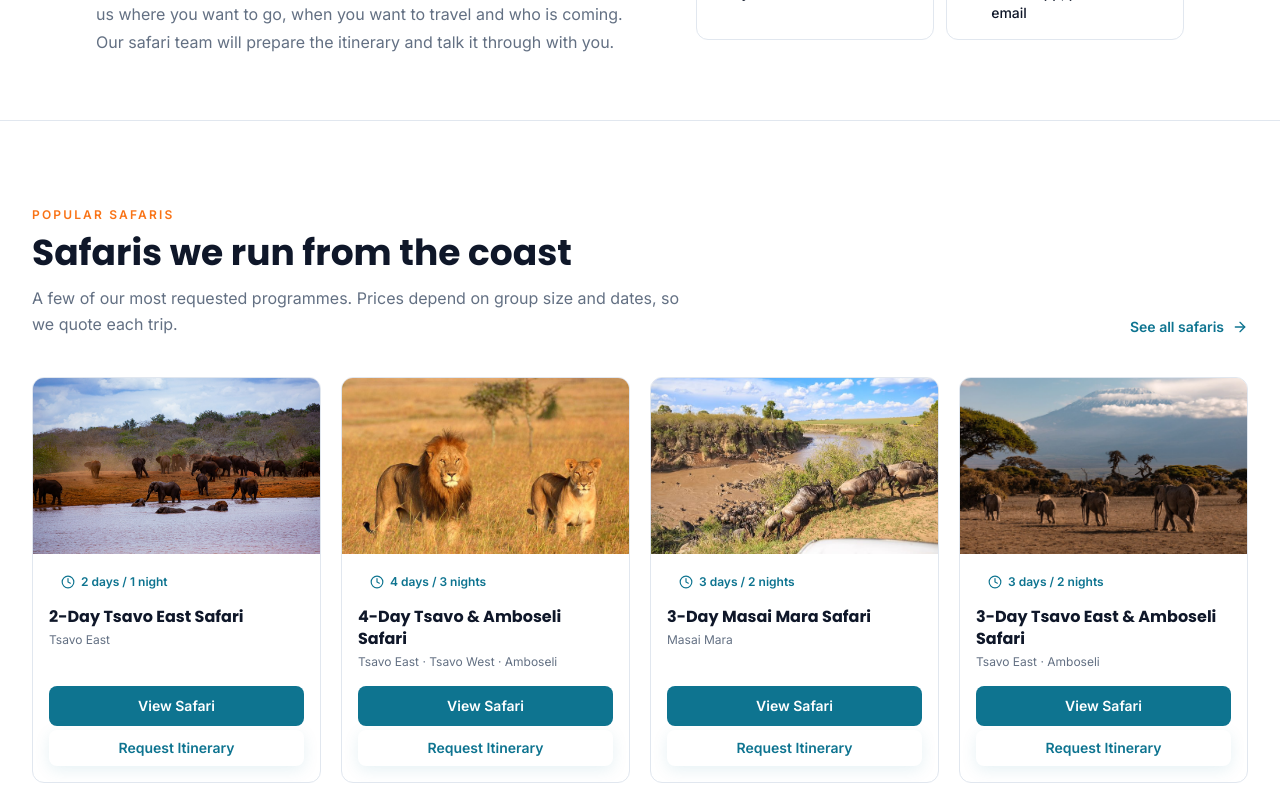
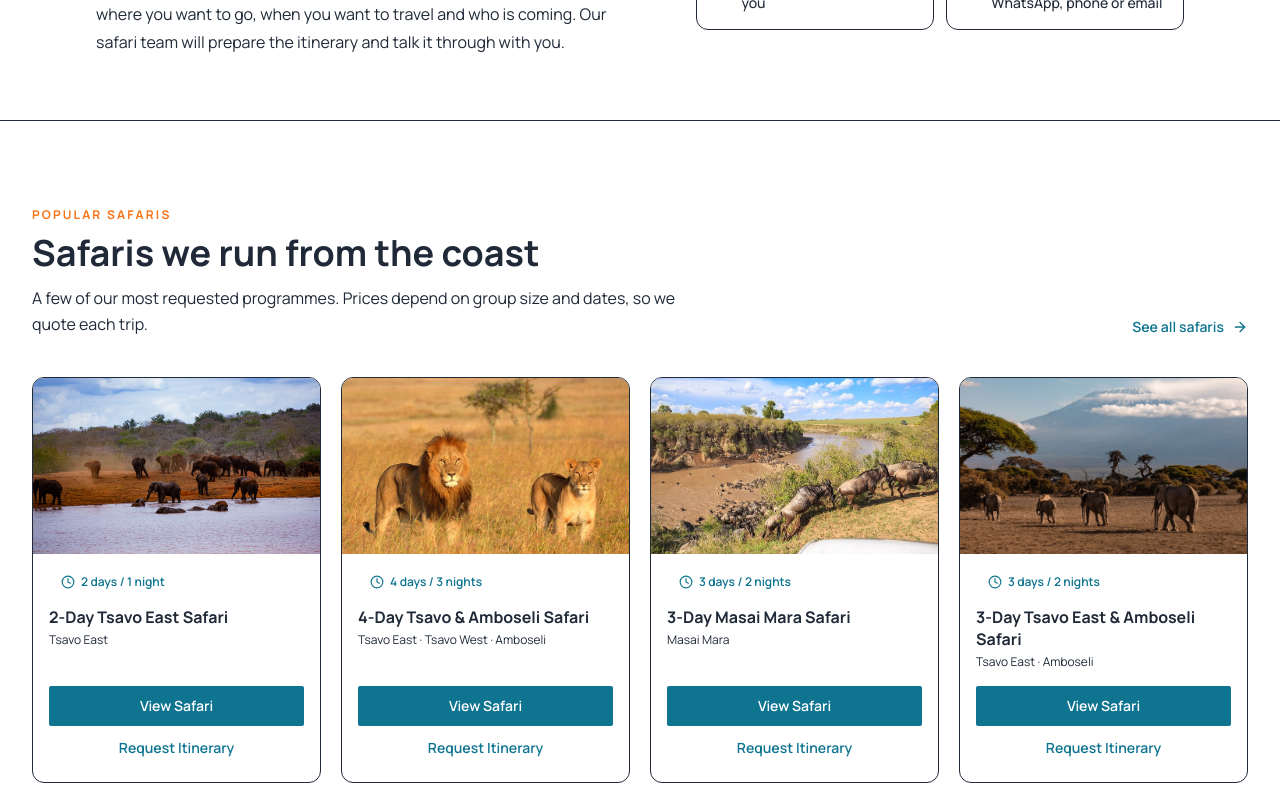
Before and after one commit to Sheddymae/bahari-asili-safaris, a Next.js app: page / in a window 1280 px wide. Shown: the part 1020-1820 px from the top of the page. Built offline with nearby package versions, Linux system fonts and the light colour scheme; no server answers.

Commit message:
feat(phase-1): establish editorial visual tokens

```diff
--- a/app/globals.css
+++ b/app/globals.css
@@ -1,54 +1,82 @@
-@import url('https://fonts.googleapis.com/css2?family=Poppins:wght@400;500;600;700;800&family=Inter:wght@400;500;600&family=Caveat:wght@500;600;700&display=swap');
+@import url('https://fonts.googleapis.com/css2?family=DM+Serif+Display&family=IBM+Plex+Mono:wght@400;500;600&family=Manrope:wght@400;500;600;700;800&display=swap');
 
 @tailwind base;
 @tailwind components;
 @tailwind utilities;
 
 :root {
-  --ocean: #0e7490;
-  --sand: #f5f1e8;
-  --orange: #f97316;
-  --dark: #1f2937;
-  --radius: 0.5rem;
-  --background: 0 0% 100%;
-  --foreground: 222 47% 11%;
-  --card: 0 0% 100%;
-  --card-foreground: 222 47% 11%;
-  --popover: 0 0% 100%;
-  --popover-foreground: 222 47% 11%;
-  --primary: 197 79% 31%;
-  --primary-foreground: 0 0% 100%;
-  --secondary: 43 44% 92%;
-  --secondary-foreground: 222 47% 11%;
-  --muted: 210 20% 96%;
-  --muted-foreground: 215 14% 45%;
-  --accent: 25 95% 53%;
-  --accent-foreground: 0 0% 100%;
-  --destructive: 0 84% 60%;
-  --destructive-foreground: 0 0% 98%;
-  --border: 214 32% 91%;
-  --input: 214 32% 91%;
-  --ring: 197 79% 31%;
+  /* Coast / Bush Editorial — Phase 1 tokens */
+  --color-ink: oklch(22% 0.025 185);
+  --color-ink-soft: oklch(38% 0.025 185);
+  --color-ocean: oklch(42% 0.085 190);
+  --color-ocean-deep: oklch(28% 0.055 195);
+  --color-sand: oklch(95% 0.028 82);
+  --color-paper: oklch(98.5% 0.012 82);
+  --color-orange: oklch(67% 0.17 48);
+  --color-line: oklch(84% 0.018 82);
+  --color-muted: oklch(52% 0.025 185);
+  --radius: 2px;
+
+  /* Compatibility variables used by existing Radix/Tailwind utilities. */
+  --background: 98.5% 0.012 82;
+  --foreground: 22% 0.025 185;
+  --card: 100% 0 0;
+  --card-foreground: 22% 0.025 185;
+  --popover: 100% 0 0;
+  --popover-foreground: 22% 0.025 185;
+  --primary: 42% 0.085 190;
+  --primary-foreground: 98.5% 0.012 82;
+  --secondary: 95% 0.028 82;
+  --secondary-foreground: 22% 0.025 185;
+  --muted: 94% 0.015 185;
+  --muted-foreground: 52% 0.025 185;
+  --accent: 67% 0.17 48;
+  --accent-foreground: 100% 0 0;
+  --destructive: 58% 0.22 25;
+  --destructive-foreground: 98.5% 0.012 82;
+  --border: 84% 0.018 82;
+  --input: 84% 0.018 82;
+  --ring: 42% 0.085 190;
 }
 
 @layer base {
   * { @apply border-border; }
-  body { @apply bg-white text-gray-800 font-inter antialiased; overflow-x: clip; }
-  h1, h2, h3, h4, h5, h6 { @apply font-poppins; }
+  body { @apply bg-white text-gray-800 antialiased; font-family: 'Manrope', sans-serif; overflow-x: clip; }
+  h1, h2, h3, h4, h5, h6 { font-family: 'DM Serif Display', serif; font-weight: 400; }
   img, svg, video, canvas { max-width: 100%; }
   button, a, input, select, textarea { -webkit-tap-highlight-color: transparent; }
 }
 
 @layer utilities {
-  .font-poppins { font-family: 'Poppins', sans-serif; }
-  .font-inter { font-family: 'Inter', sans-serif; }
-  .text-ocean { color: #0e7490; }
-  .text-orange { color: #f97316; }
-  .bg-ocean { background-color: #0e7490; }
-  .bg-orange { background-color: #f97316; }
-  .bg-sand { background-color: #f5f1e8; }
-  .border-ocean { border-color: #0e7490; }
+  .font-editorial { font-family: 'DM Serif Display', serif; }
+  .font-grotesk { font-family: 'Manrope', sans-serif; }
+  .font-mono-editorial { font-family: 'IBM Plex Mono', monospace; }
+  /* Legacy aliases retained so existing components do not break during migration. */
+  .font-poppins { font-family: 'Manrope', sans-serif; }
+  .font-inter { font-family: 'Manrope', sans-serif; }
+  .font-caveat { font-family: 'DM Serif Display', serif; }
+  .text-ocean { color: oklch(42% 0.085 190); }
+  .text-orange { color: oklch(67% 0.17 48); }
+  .bg-ocean { background-color: oklch(42% 0.085 190); }
+  .bg-orange { background-color: oklch(67% 0.17 48); }
+  .bg-sand { background-color: oklch(95% 0.028 82); }
+  .border-ocean { border-color: oklch(42% 0.085 190); }
   .section-padding { @apply px-4 sm:px-6 lg:px-8; }
+  .editorial-label {
+    font-family: 'IBM Plex Mono', monospace;
+    font-size: 0.68rem;
+    line-height: 1.2;
+    letter-spacing: 0.14em;
+    text-transform: uppercase;
+  }
+  .editorial-rule { border-color: oklch(84% 0.018 82); }
+  .editorial-grid {
+    display: grid;
+    grid-template-columns: repeat(4, minmax(0, 1fr));
+  }
+  @media (min-width: 768px) {
+    .editorial-grid { grid-template-columns: repeat(12, minmax(0, 1fr)); }
+  }
 }
 
 html { scroll-behavior: smooth; }
@@ -62,13 +90,12 @@ a, button, input, select, textarea, [role='button'] {
 button:not([data-no-glow]), a[role='button']:not([data-no-glow]) {
   position: relative;
   isolation: isolate;
-  box-shadow: 0 4px 16px rgba(14, 116, 144, 0.10);
+  box-shadow: none;
 }
 
 button:not([data-no-glow]):hover, button:not([data-no-glow]):focus-visible,
 a[role='button']:not([data-no-glow]):hover, a[role='button']:not([data-no-glow]):focus-visible {
-  box-shadow: 0 0 18px rgba(14, 116, 144, 0.32), 0 8px 24px rgba(14, 116, 144, 0.16);
-  transform: translateY(-1px);
+  box-shadow: 0 8px 24px rgba(20, 42, 42, 0.10);
 }
 
 button:not([data-no-glow]):active, a[role='button']:not([data-no-glow]):active { transform: translateY(0) scale(0.98); }
@@ -79,33 +106,9 @@ button:not([data-no-glow]):active, a[role='button']:not([data-no-glow]):active {
 .trust-marquee-track:hover, .trust-marquee-track:focus-visible { animation-play-state: paused; }
 @keyframes trust-marquee-scroll { from { transform: translate3d(0,0,0); } to { transform: translate3d(-50%,0,0); } }
 
-.glow-button { position: relative; isolation: isolate; box-shadow: 0 0 0 1px rgba(255,255,255,.14), 0 8px 24px rgba(249,115,22,.22); transition: transform 200ms ease, box-shadow 200ms ease, filter 200ms ease; animation: glow-button-pulse 2.8s ease-in-out infinite; }
-.glow-button:hover, .glow-button:focus-visible { box-shadow: 0 0 0 1px rgba(255,255,255,.28), 0 0 24px rgba(249,115,22,.68), 0 12px 32px rgba(249,115,22,.36); filter: brightness(1.06); animation: none; }
-.glow-button:active { transform: scale(.97); }
-@keyframes glow-button-pulse { 0%,100% { box-shadow: 0 0 0 1px rgba(255,255,255,.14), 0 8px 24px rgba(249,115,22,.20); } 50% { box-shadow: 0 0 0 1px rgba(255,255,255,.20), 0 0 20px rgba(249,115,22,.48), 0 10px 28px rgba(249,115,22,.28); } }
-
-.tour-card { transition: transform .3s ease, box-shadow .3s ease; }
-.tour-card:hover { transform: translateY(-4px); box-shadow: 0 16px 40px rgba(0,0,0,.14); }
-
-.nav-link::after { content: ''; display: block; height: 2px; width: 0; background: #f97316; transition: width .3s ease; }
-.nav-link:hover::after, .nav-link.active::after { width: 100%; }
-
-::-webkit-scrollbar { width: 6px; }
-::-webkit-scrollbar-track { background: #f1f5f9; }
-::-webkit-scrollbar-thumb { background: #0e7490; border-radius: 3px; }
-
-.homepage-main { width: 100%; max-width: 100%; }
-.homepage-main section { max-width: 100%; }
-.homepage-main .max-w-7xl, .homepage-main .max-w-6xl, .homepage-main .max-w-5xl { width: 100%; }
-
-/* Traveler Essentials: compact, layered cards on small screens. The
-   negative offset creates a true card-stack feel while preserving every
-   destination as a reachable link. Desktop/tablet retain the 3-column grid. */
-.traveler-essential-card {
-  position: relative;
-  z-index: 1;
-  transition: transform 280ms cubic-bezier(.22,1,.36,1), box-shadow 280ms ease, border-color 280ms ease, background-color 280ms ease;
-}
+.glow-button { position: relative; isolation: isolate; box-shadow: 0 8px 24px rgba(20,42,42,.12); transition: transform 200ms ease, box-shadow 200ms ease, filter 200ms ease; }
+.glow-button:hover, .glow-button:focus-visible { box-shadow: 0 12px 30px rgba(20,42,42,.16); filter: brightness(1.03); }
+.glow-button:active { transform: scale(.98); }
 .traveler-essential-card:hover,
 .traveler-essential-card:focus-visible {
   z-index: 10;
```
